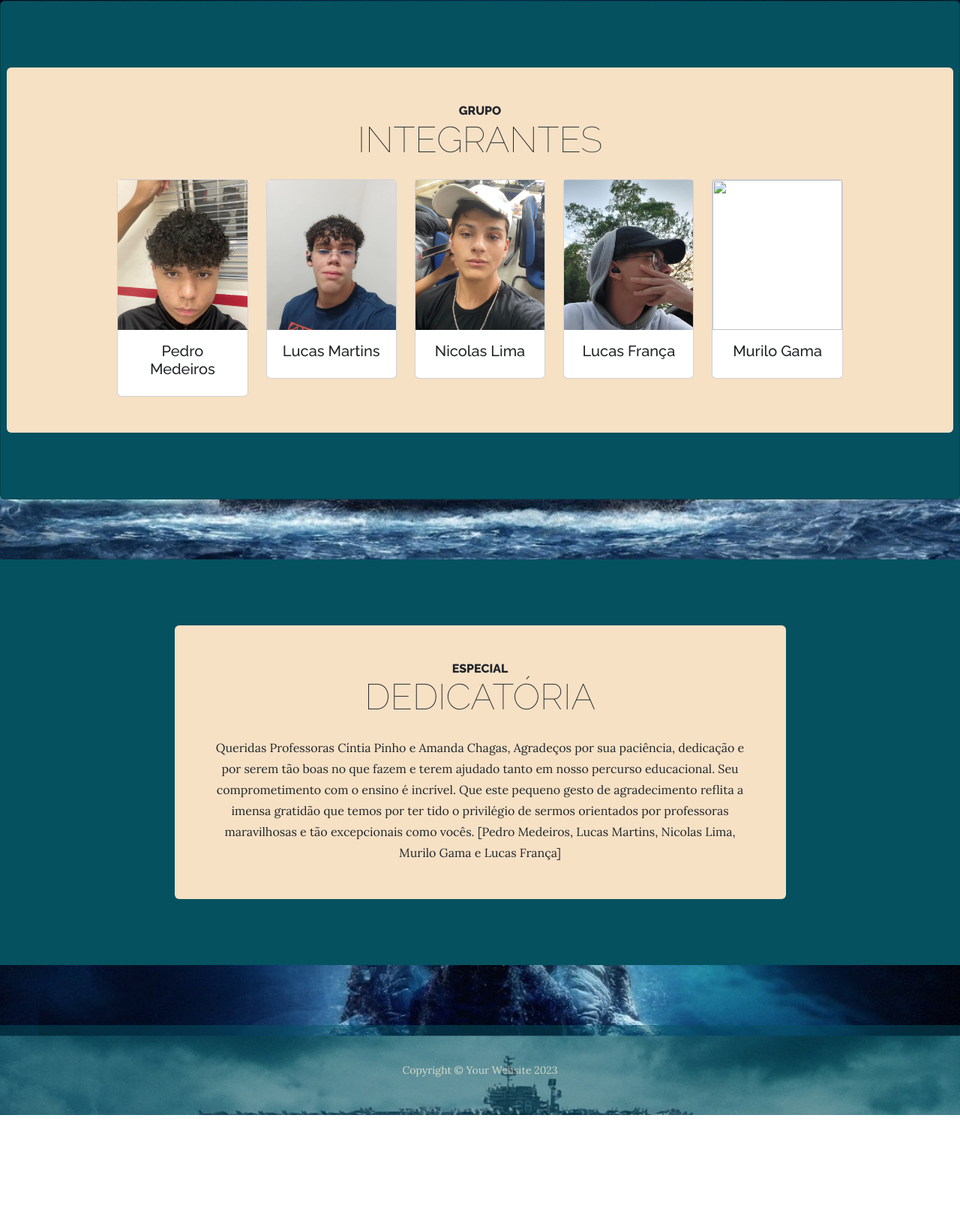
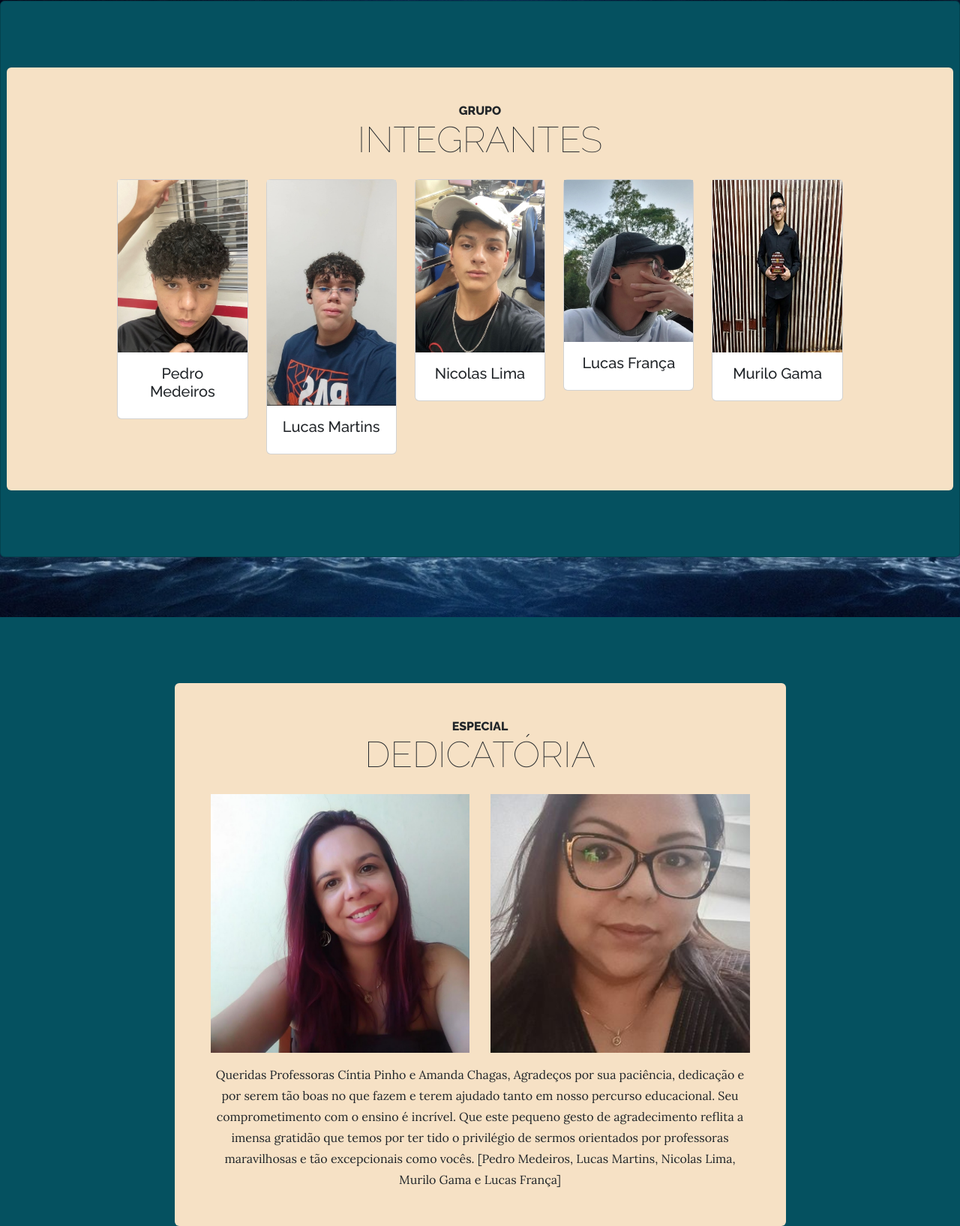
Before and after one commit to Murilosgama/Livro_Portugues, a plain HTML site: page index.html in a window 1280 px wide. Shown: the part 2032-3667 px from the top of the page at 75% size. Before the commit the page ends 3519 px from the top, so only its background shows below. Drawn offline with nearby package versions, Linux system fonts and the light colour scheme.

Commit message:
Add files via upload

```diff
--- a/about.html
+++ b/about.html
@@ -6,7 +6,7 @@
         <meta name="description" content="" />
         <meta name="author" content="" />
         <title>Moby Dick</title>
-        <link rel="icon" type="image/x-icon" href="assets/favicon.ico" />
+        <link rel="icon" type="image/x-icon" href="assets/baleia.png" />
         <!-- Google fonts-->
         <link href="https://fonts.googleapis.com/css?family=Raleway:100,100i,200,200i,300,300i,400,400i,500,500i,600,600i,700,700i,800,800i,900,900i" rel="stylesheet" />
         <link href="https://fonts.googleapis.com/css?family=Lora:400,400i,700,700i" rel="stylesheet" />
--- a/index.html
+++ b/index.html
@@ -77,41 +77,41 @@
                 </h2>
                 <div class="text-center">
                     <div class="row d-flex justify-content-center">
-                        <div class="col-md-2 espacoabaixo">
+                        <div class="col-md-2">
                             <div class="card trás-2 card-shadow text-center">
-                                <img class="imgintegrantes img-fluid" src="assets/img/pedromedeiros.jfif" class="card-img-top">
+                                <img class="imgintegrantes img-fluid" src="assets/img/pedromedeiros.jpg">
                                 <div class="card-body">
                                     <h5 class="card-title">Pedro Medeiros</h5>
                                 </div>
                             </div>
                         </div>
-                        <div class="col-md-2 espacoabaixo">
+                        <div class="col-md-2">
                             <div class="card card-shadow text-center">
-                                <img class="espaco imgintegrantes img-fluid" src="assets/img/lucasmartins.jfif">
+                                <img class="imgintegrantes img-fluid" src="assets/img/lucasmartins.jpg">
                                 <div class="card-body">
                                     <h5 class="card-title">Lucas Martins</h5>
                                 </div>
                             </div>
                         </div>
-                        <div class="col-md-2 espacoabaixo">
+                        <div class="col-md-2">
                             <div class="card card-shadow text-center">
-                                <img class="espaco imgintegrantes img-fluid" src="assets/img/nicolaslima.jfif">
+                                <img class="imgintegrantes img-fluid" src="assets/img/nicolaslima.jpg">
                                 <div class="card-body">
                                     <h5 class="card-title">Nicolas Lima</h5>
                                 </div>
                             </div>
                         </div>
-                        <div class="col-md-2 espacoabaixo">
+                        <div class="col-md-2">
                             <div class="card card-shadow text-center">
-                                <img class="espaco imgintegrantes img-fluid" src="assets/img/lucasbardella.jfif">
+                                <img class="imgintegrantes img-fluid" src="assets/img/lucasbardella.jpg">
                                 <div class="card-body">
                                     <h5 class="card-title">Lucas França</h5>
                                 </div>
                             </div>
                         </div>
-                        <div class="col-md-2 espacoabaixo">
+                        <div class="col-md-2">
                             <div class="card card-shadow text-center">
-                                <img class="espaco imgintegrantes img-fluid" src="assets/img/murillogama.enc">
+                                <img class="imgintegrantes img-fluid" src="assets/img/murillogama.jpg">
                                 <div class="card-body">
                                     <h5 class="card-title">Murilo Gama</h5>
                                 </div>
@@ -131,7 +131,11 @@
                                 <span class="section-heading-upper">Especial</span>
                                 <span class="section-heading-lower">Dedicatória</span>
                             </h2>
-                            <p class="mb-0">Queridas Professoras Cíntia Pinho e Amanda Chagas,
+                            <div class="image-container">
+                            <img src="assets/img/cintiaimg.jpg" alt="">
+                            <img src="assets/img/amandaimg.jpg" alt="">
+                        </div>
+                            <p class="mb-0 textodedicado">Queridas Professoras Cíntia Pinho e Amanda Chagas,
 
                                 Agradeços por sua paciência, dedicação e por serem tão boas no que fazem e terem ajudado tanto em nosso percurso educacional. Seu comprometimento com o ensino é incrível. Que este pequeno gesto de agradecimento reflita a imensa gratidão que temos por ter tido o privilégio de sermos orientados por professoras maravilhosas e tão excepcionais como vocês.
 
@@ -142,56 +146,6 @@
             </div>
         </section>
 
-
-           <!--  <div class="container">
-                        <div class="cta-inner bg-faded text-center rounded">
-                            <h2 class="section-heading mb-4">
-                                <span class="section-heading-upper">Grupo</span>
-                                <span class="section-heading-lower">Integrantes</span>
-                            </h2>
-                            <div class="row">
-                                <div class="col-md-3">
-                                    <div class="team-member">
-                                        <img class="mx-auto rounded-circle imgintegrantes" src="assets/img/pedromedeiros.jfif" alt="" />
-                                        <h4>Pedro Medeiros</h4>
-
-                                    </div>
-                                </div>
-                                <div class="col-md-3">
-                                    <div class="team-member">
-                                        <img class="mx-auto rounded-circle imgintegrantes" src="assets/img/lucasmartins.jfif" alt="" />
-                                        <h4>Lucas Martins</h4>
-
-                                    </div>
-                                </div>
-
-                                <div class="col-md-3">
-                                    <div class="team-member">
-                                        <img class="mx-auto rounded-circle imgintegrantes" src="assets/img/nicolaslima.jfif" alt="" />
-                                        <h4>Nicolas Lima</h4>
-                                    </div>
-
-                                <div class="col-md-3">
-                                        <div class="team-member">
-                                            <img class="mx-auto rounded-circle imgintegrantes" src="assets/img/lucasbardella.jfif" alt="" />
-                                            <h4>Lucas França</h4>
-                                        </div>
-
-                                <div class="col-md-3">
-                                            <div class="team-member">
-                                            <img class="mx-auto rounded-circle imgintegrantes" src="assets/img/murillogama.enc" alt="" />
-                                            <h4>Murillo Gama</h4>
-                                            </div>
-                                </div>
-                            </div>
-                        </div>
-                        </div>
-                    </div>
-                </div>
-            </div> -->
-        </section>
-
-
         <footer class="footer text-faded text-center py-5 footerhome">
             <div class="container"><p class="m-0 small">Copyright &copy; Your Website 2023</p></div>
         </footer>
```
Also changed, not shown: products.html (+1 -1 lines), store.html (+1 -1 lines), assets/img/amandaimg.jpg (added), assets/img/lucasbardella.jpg (added), assets/img/lucasmartins.jpg (added), assets/img/murillogama.jpg (added), assets/img/nicolaslima.jpg (added), assets/img/pedromedeiros.jpg (added), css/styles.css.
